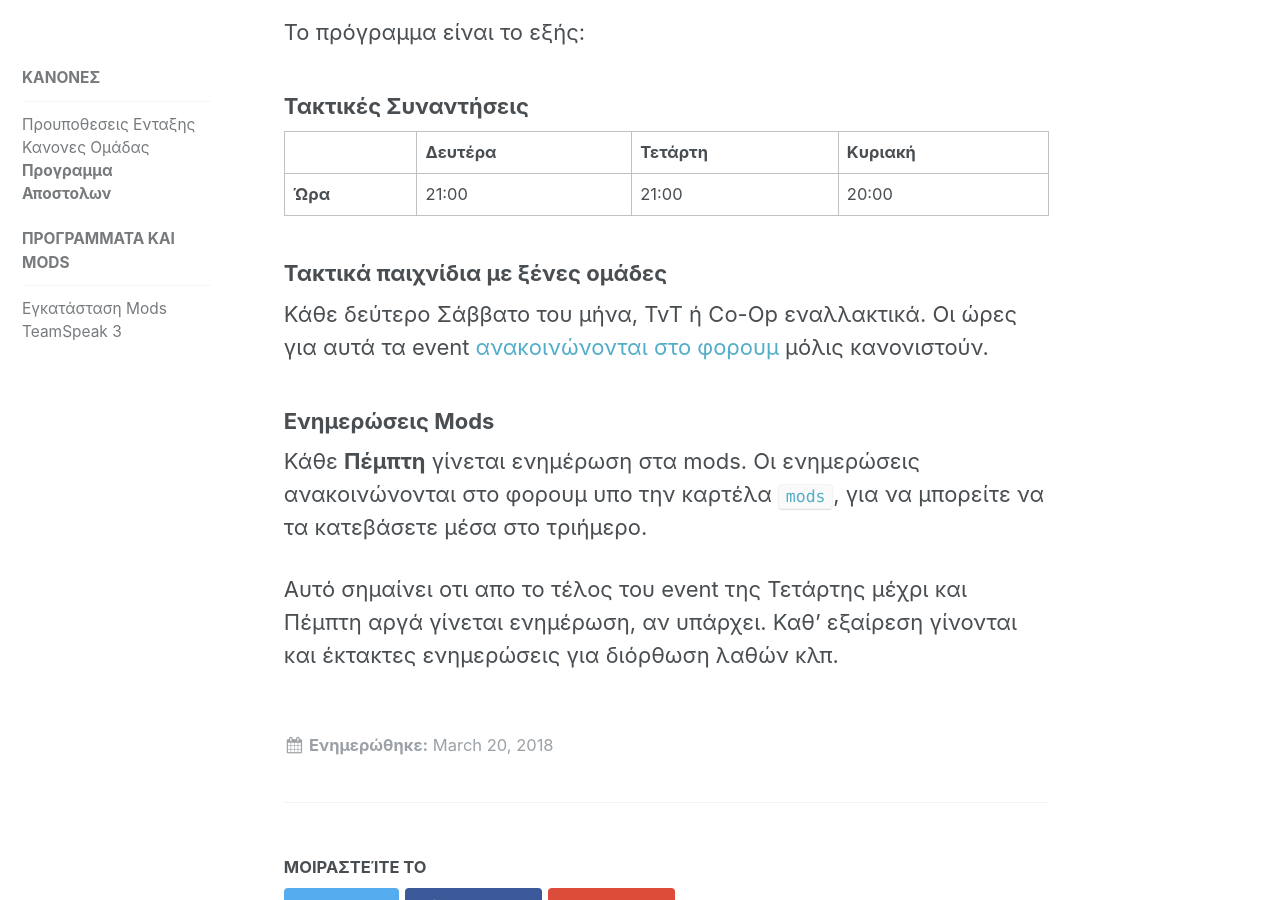
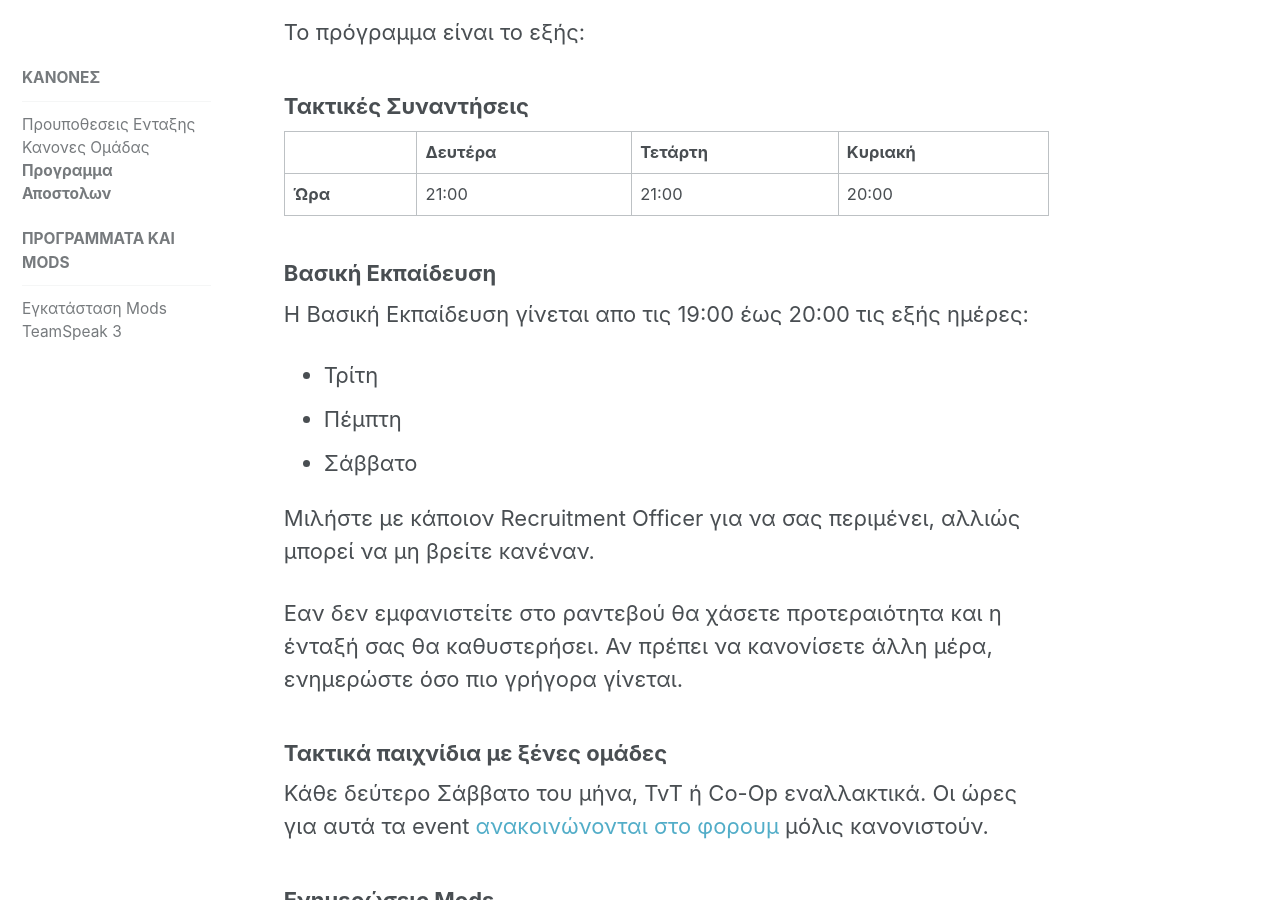
Before and after one commit to SharkGR/Pages, a Jekyll site: the page built from _join/schedule.md, in a window 1280 px wide and 900 px high, scrolled down 349 px. Built offline with Jekyll 4.4.1, drawn with Linux system fonts in a browser that asks for light colours.

Commit message:
add basic training schedule

```diff
--- a/_join/schedule.md
+++ b/_join/schedule.md
@@ -12,6 +12,22 @@ header:
 
 |			| **Δευτέρα** | **Τετάρτη** | **Κυριακή** |
 | **Ώρα**	| 21:00 	|  21:00 	|	 20:00 |
+
+
+
+### Βασική Εκπαίδευση
+
+H Βασική Εκπαίδευση γίνεται απο τις 19:00 έως 20:00 τις εξής ημέρες:
+
+* Τρίτη
+* Πέμπτη
+* Σάββατο
+
+Μιλήστε με κάποιον Recruitment Officer για να σας περιμένει, αλλιώς μπορεί να μη βρείτε
+κανέναν.
+
+Εαν δεν εμφανιστείτε στο ραντεβού θα χάσετε προτεραιότητα και η ένταξή σας θα
+καθυστερήσει. Αν πρέπει να κανονίσετε άλλη μέρα, ενημερώστε όσο πιο γρήγορα γίνεται.
 
 
 ### Τακτικά παιχνίδια με ξένες ομάδες
```
